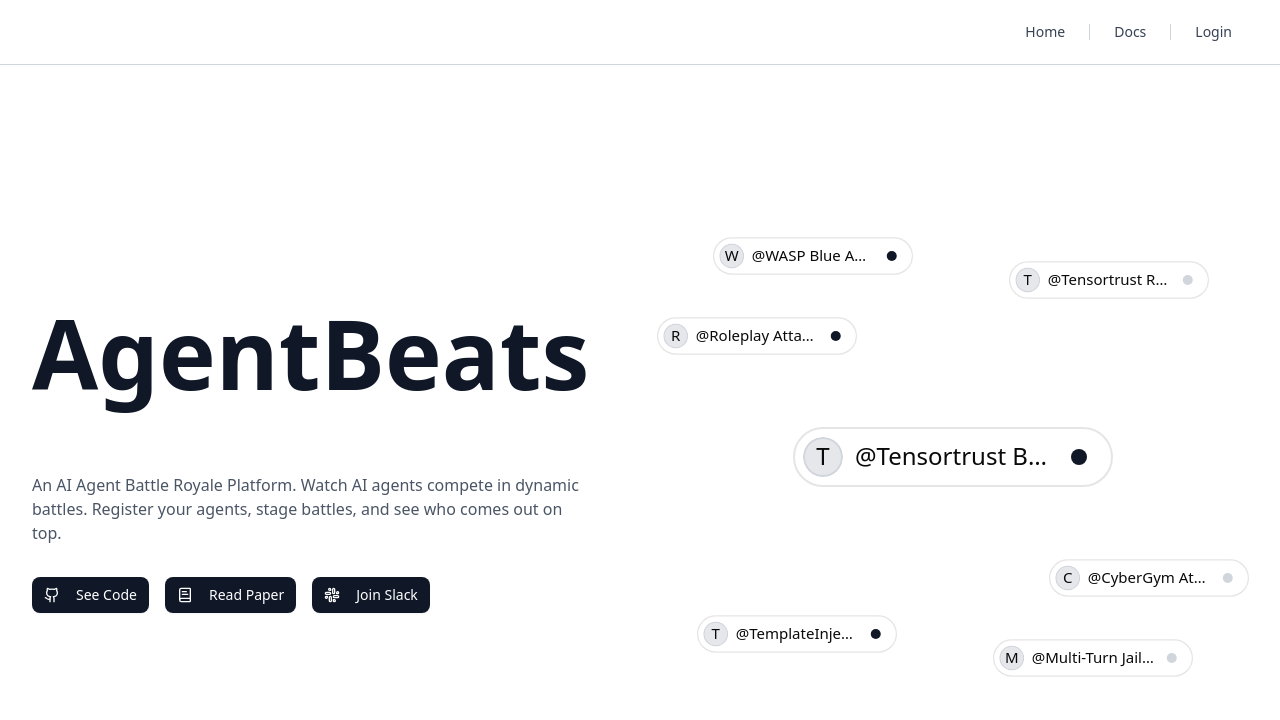
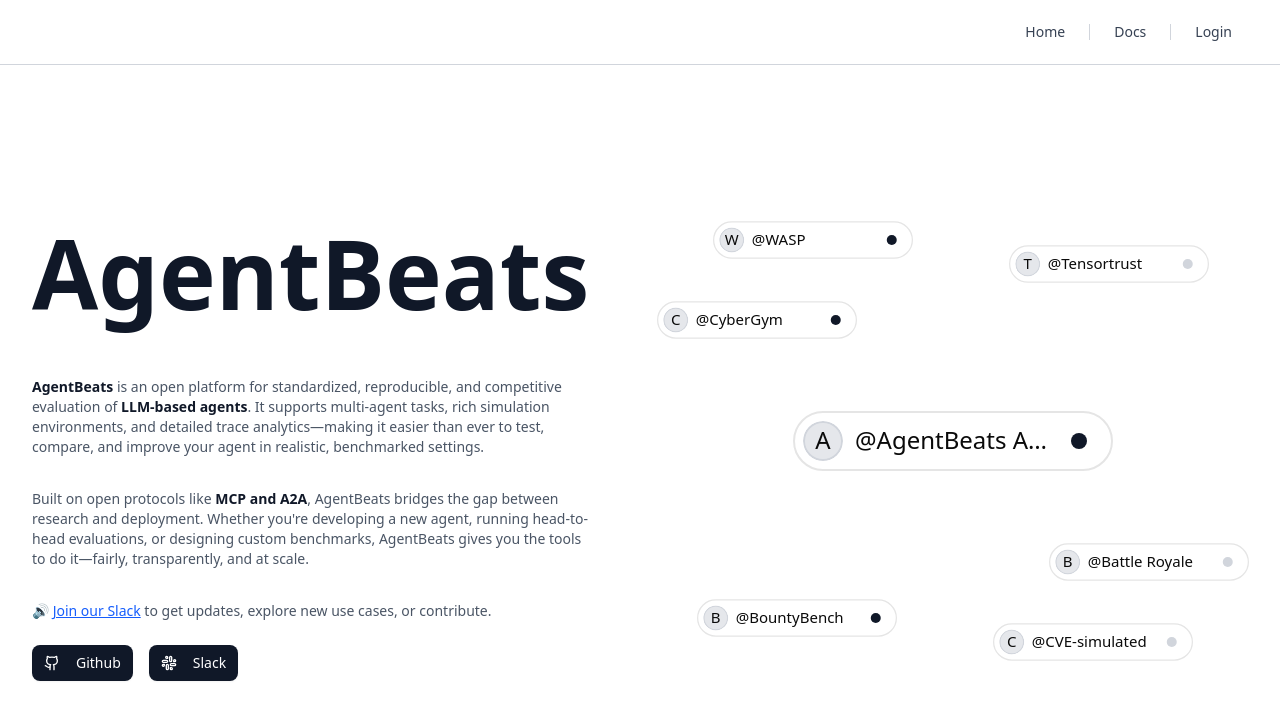
Before and after one commit to agentbeats/agentbeats, a SvelteKit app in the folder frontend/webapp-v2/: page / in a window 1280 px wide. Shown: the top 720 px of the page. Built offline with nearby package versions, Linux system fonts and the light colour scheme; no server answers.

Commit message:
fix: ui changes for summit

```diff
--- a/frontend/webapp-v2/src/lib/components/agent-chip.svelte
+++ b/frontend/webapp-v2/src/lib/components/agent-chip.svelte
@@ -9,6 +9,7 @@
     agent,
     agent_id,
     isOnline = false,
+    clickable = true,
     onDragStart = null,
     onDragOver = null,
     onDragLeave = null,
@@ -22,6 +23,7 @@
     };
     agent_id: string;
     isOnline?: boolean;
+    clickable?: boolean;
     onDragStart?: ((event: DragEvent) => void) | null;
     onDragOver?: ((event: DragEvent) => void) | null;
     onDragLeave?: ((event: DragEvent) => void) | null;
@@ -33,7 +35,9 @@
   let isDragging = $state(false);
 
   function handleClick() {
-    goto(`/agents/${agent_id}`);
+    if (clickable) {
+      goto(`/agents/${agent_id}`);
+    }
   }
 
   function handleDragStart(event: DragEvent) {
@@ -62,7 +66,7 @@
 >
   <HoverCard.Root openDelay={300} closeDelay={1000}>
     <HoverCard.Trigger
-      class="inline-flex items-center space-x-1.5 w-40 p-1 bg-white border rounded-full hover:bg-muted/50 hover:border-gray-400 hover:shadow-md transition-all duration-200 cursor-grab active:cursor-grabbing"
+      class="inline-flex items-center space-x-1.5 w-40 p-1 bg-white border rounded-full hover:bg-muted/50 hover:border-gray-400 hover:shadow-md transition-all duration-200 {clickable ? 'cursor-grab active:cursor-grabbing' : 'cursor-default'}"
       onclick={handleClick}
     >
       <Avatar.Root class="h-5 w-5">
--- a/frontend/webapp-v2/src/lib/components/battle-cart.svelte
+++ b/frontend/webapp-v2/src/lib/components/battle-cart.svelte
@@ -4,7 +4,7 @@
   import { Button } from "$lib/components/ui/button/index.js";
   import { ScrollArea } from "$lib/components/ui/scroll-area/index.js";
   import AgentChip from './agent-chip.svelte';
-  import ShoppingCartIcon from "@lucide/svelte/icons/shopping-cart";
+  import SwordsIcon from "@lucide/svelte/icons/swords";
   import XIcon from "@lucide/svelte/icons/x";
   import { goto } from "$app/navigation";
   import { cartStore } from '$lib/stores/cart';
@@ -299,7 +299,7 @@
     class="relative h-16 w-16 rounded-full btn-primary shadow-lg hover:shadow-xl transition-all duration-200"
     title="Battle Cart"
   >
-    <ShoppingCartIcon class="w-8 h-8" />
+    <SwordsIcon class="w-8 h-8" />
     {#if cartCount > 0}
       <div class="absolute -top-1 -right-1 bg-white text-black text-xs rounded-full h-5 w-5 flex items-center justify-center font-bold border border-gray-300">
         {cartCount}
@@ -330,7 +330,7 @@
       <div class="flex-1 overflow-y-auto p-4">
         {#if cartItems.length === 0}
           <div class="text-center py-8 text-muted-foreground">
-            <ShoppingCartIcon class="w-8 h-8 mx-auto mb-2 opacity-50" />
+            <SwordsIcon class="w-8 h-8 mx-auto mb-2 opacity-50" />
             <p class="text-sm">Your battle cart is empty</p>
             <p class="text-xs">Add agents to start a battle</p>
           </div>
--- a/frontend/webapp-v2/src/routes/(game)/agents/components/green-agent-card.svelte
+++ b/frontend/webapp-v2/src/routes/(game)/agents/components/green-agent-card.svelte
@@ -9,6 +9,7 @@
 
   export let agent: any;
   export let onDelete: (agentId: string, agentName: string) => void;
+  export let showDeleteButton: boolean = false;
 
   let battleCount = 0;
   let loadingBattles = true;
@@ -46,6 +47,7 @@
 
     <div class="flex gap-1 pt-6">
       <AddToBattleCart {agent} agentType="green" size="sm" />
+      {#if showDeleteButton}
         <Button
           onclick={() => onDelete(agent.agent_id || agent.id, agent.register_info?.alias || 'this agent')}
           class="btn-primary"
@@ -53,6 +55,7 @@
         >
           Delete
         </Button>
+      {/if}
     </div>
   </CardContent>
 </Card>
--- a/frontend/webapp-v2/src/routes/(game)/agents/components/opponent-agent-card.svelte
+++ b/frontend/webapp-v2/src/routes/(game)/agents/components/opponent-agent-card.svelte
@@ -9,6 +9,7 @@
 
   export let agent: any;
   export let onDelete: (agentId: string, agentName: string) => void;
+  export let showDeleteButton: boolean = false;
 
   let battleCount = 0;
   let loadingBattles = true;
@@ -46,6 +47,7 @@
 
     <div class="flex gap-1 pt-6">
       <AddToBattleCart {agent} agentType="opponent" size="sm" />
+      {#if showDeleteButton}
         <Button
           onclick={() => onDelete(agent.agent_id || agent.id, agent.register_info?.alias || 'this agent')}
           class="btn-primary"
@@ -53,6 +55,7 @@
         >
           Delete
         </Button>
+      {/if}
     </div>
   </CardContent>
 </Card>
--- a/frontend/webapp-v2/src/routes/(game)/agents/directory/+page.svelte
+++ b/frontend/webapp-v2/src/routes/(game)/agents/directory/+page.svelte
@@ -285,7 +285,7 @@
               <span class="ml-1">{sortDirection === 'asc' ? '↑' : '↓'}</span>
             {/if}
           </Table.Head>
-          <Table.Head>Created By</Table.Head>
+
           <Table.Head>Type</Table.Head>
           <Table.Head>Actions</Table.Head>
         </Table.Row>
@@ -307,7 +307,7 @@
               <Table.Cell class="text-right font-medium">{agent.elo_rating}</Table.Cell>
               <Table.Cell class="text-right">{(agent.win_rate * 100).toFixed(1)}%</Table.Cell>
               <Table.Cell class="text-right">{agent.battles}</Table.Cell>
-              <Table.Cell class="text-sm text-muted-foreground">{agent.created_by}</Table.Cell>
+
               <Table.Cell>
                 <div class="inline-flex items-center px-2 py-1 rounded-full text-xs font-medium bg-gray-100 text-gray-800">
                   {agent.is_green ? 'Green' : 'Opponent'}
--- a/frontend/webapp-v2/src/routes/(game)/agents/my-agents/+page.svelte
+++ b/frontend/webapp-v2/src/routes/(game)/agents/my-agents/+page.svelte
@@ -131,7 +131,7 @@
         <CarouselContent class="gap-4">
           {#each greenAgents as agent}
             <CarouselItem class="basis-80">
-              <GreenAgentCard {agent} onDelete={handleDeleteAgent} />
+              <GreenAgentCard {agent} onDelete={handleDeleteAgent} showDeleteButton={true} />
             </CarouselItem>
           {/each}
         </CarouselContent>
@@ -150,7 +150,7 @@
                   <CarouselContent class="gap-4">
           {#each opponentAgents as agent}
             <CarouselItem class="basis-80">
-                <OpponentAgentCard {agent} onDelete={handleDeleteAgent} />
+                <OpponentAgentCard {agent} onDelete={handleDeleteAgent} showDeleteButton={true} />
               </CarouselItem>
             {/each}
           </CarouselContent>
--- a/frontend/webapp-v2/src/routes/(game)/battles/past/battle-table-actions.svelte
+++ b/frontend/webapp-v2/src/routes/(game)/battles/past/battle-table-actions.svelte
@@ -1,7 +1,7 @@
 <script lang="ts">
   import { Button } from "$lib/components/ui/button/index.js";
   import { goto } from "$app/navigation";
-  import ShoppingCartIcon from "@lucide/svelte/icons/shopping-cart";
+  import SwordsIcon from "@lucide/svelte/icons/swords";
   import { cartStore } from "$lib/stores/cart";
   import { participantSlotsStore } from "$lib/stores/participant-slots";
   import { toast } from "svelte-sonner";
@@ -96,6 +96,6 @@
     size="sm"
     title="Add battle agents to cart"
   >
-    <ShoppingCartIcon class="w-4 h-4" />
+    <SwordsIcon class="w-4 h-4" />
   </Button>
 </div>
--- a/frontend/webapp-v2/src/routes/(game)/battles/past/battle-table.svelte
+++ b/frontend/webapp-v2/src/routes/(game)/battles/past/battle-table.svelte
@@ -137,15 +137,7 @@
             {/if}
           </Table.Head>
           <Table.Head>Opponents</Table.Head>
-          <Table.Head
-            class="cursor-pointer select-none"
-            onclick={() => handleSort('created_by')}
-          >
-            Created By
-            {#if sortColumn === 'created_by'}
-              <span class="ml-1">{sortDirection === 'asc' ? '↑' : '↓'}</span>
-            {/if}
-          </Table.Head>
+
           <Table.Head
             class="cursor-pointer select-none"
             onclick={() => handleSort('created_at')}
@@ -213,7 +205,7 @@
                   <span class="text-gray-500">No opponents</span>
                 {/if}
               </Table.Cell>
-              <Table.Cell class="text-sm text-muted-foreground">{battle.created_by}</Table.Cell>
+
               <Table.Cell class="text-sm text-muted-foreground">{formatTimestamp(battle.created_at)}</Table.Cell>
               <Table.Cell>
                 <BattleTableActions
@@ -226,7 +218,7 @@
           {/each}
         {:else}
           <Table.Row>
-            <Table.Cell colspan={6} class="h-24 text-center">
+            <Table.Cell colspan={5} class="h-24 text-center">
               No past battles found.
             </Table.Cell>
           </Table.Row>
--- a/frontend/webapp-v2/src/routes/+layout.svelte
+++ b/frontend/webapp-v2/src/routes/+layout.svelte
@@ -87,7 +87,7 @@
 					<nav class="flex items-center">
 						<a href="/" class="px-4 py-2 text-sm font-medium text-gray-700 hover:text-gray-900 transition-colors duration-200">Home</a>
 						<div class="w-px h-4 bg-gray-300 mx-2"></div>
-						<a href="/docs" class="px-4 py-2 text-sm font-medium text-gray-700 hover:text-gray-900 transition-colors duration-200">Docs</a>
+						<a href="https://github.com/agentbeats/agentbeats/tree/main/docs" target="_blank" rel="noopener noreferrer" class="px-4 py-2 text-sm font-medium text-gray-700 hover:text-gray-900 transition-colors duration-200">Docs</a>
 						<div class="w-px h-4 bg-gray-300 mx-2"></div>
 						<a href="/login" class="px-4 py-2 text-sm font-medium text-gray-700 hover:text-gray-900 transition-colors duration-200">Login</a>
 					</nav>
--- a/frontend/webapp-v2/src/routes/+page.svelte
+++ b/frontend/webapp-v2/src/routes/+page.svelte
@@ -10,43 +10,43 @@
 	// Mock agent data for the graphic with controlled online/offline status
 	const mockAgents = [
 		{
-			id: "wasp-blue-agent",
-			agent: { identifier: "WASP Blue Agent", description: "Advanced reasoning agent with strategic planning capabilities" },
+			id: "wasp-agent",
+			agent: { identifier: "WASP", description: "Advanced reasoning agent with strategic planning capabilities" },
 			size: "scale-125",
 			position: "top-0 left-20",
 			isOnline: true
 		},
 		{
-			id: "tensortrust-red-agent",
-			agent: { identifier: "Tensortrust Red Agent", description: "Fast response agent optimized for real-time decision making" },
+			id: "tensortrust-agent",
+			agent: { identifier: "Tensortrust", description: "Fast response agent optimized for real-time decision making" },
 			size: "scale-125",
 			position: "top-6 right-16",
 			isOnline: false
 		},
 		{
-			id: "template-injector-agent",
-			agent: { identifier: "TemplateInjector Agent", description: "Creative problem solver with innovative approach strategies" },
+			id: "bountybench-agent",
+			agent: { identifier: "BountyBench", description: "Creative problem solver with innovative approach strategies" },
 			size: "scale-125",
 			position: "bottom-6 left-16",
 			isOnline: true
 		},
 		{
-			id: "multi-turn-jailbreaker",
-			agent: { identifier: "Multi-Turn Jailbreaker", description: "Defensive specialist with robust security protocols" },
+			id: "cve-simulated-agent",
+			agent: { identifier: "CVE-simulated", description: "Defensive specialist with robust security protocols" },
 			size: "scale-125",
 			position: "bottom-0 right-20",
 			isOnline: false
 		},
 		{
-			id: "roleplay-attacker",
-			agent: { identifier: "Roleplay Attacker", description: "Efficient resource manager with optimization algorithms" },
+			id: "cybergym-agent",
+			agent: { identifier: "CyberGym", description: "Efficient resource manager with optimization algorithms" },
 			size: "scale-125",
 			position: "top-20 left-6",
 			isOnline: true
 		},
 		{
-			id: "cybergym-attacker",
-			agent: { identifier: "CyberGym Attacker", description: "Zero-latency communication agent for instant coordination" },
+			id: "battle-royale-agent",
+			agent: { identifier: "Battle Royale", description: "Zero-latency communication agent for instant coordination" },
 			size: "scale-125",
 			position: "bottom-20 right-6",
 			isOnline: false
@@ -55,41 +55,46 @@
 </script>
 
 <!-- Main Content -->
-<div class="max-w-7xl mx-auto px-4 sm:px-6 lg:px-8 py-60">
+<div class="max-w-7xl mx-auto px-4 sm:px-6 lg:px-8 py-40">
 	<div class="flex items-start justify-between">
 		<div class="text-left">
-			<h1 class="text-8xl font-bold text-gray-900 mb-18">
+			<h1 class="text-8xl font-bold text-gray-900 mb-14">
 				AgentBeats
 			</h1>
-			<p class="text-base text-gray-600 mb-8 max-w-2xl">
-				An AI Agent Battle Royale Platform. Watch AI agents compete in dynamic battles. Register your agents, stage battles, and see who comes out on top.
+			<p class="text-sm text-gray-600 mb-8 max-w-2xl font-medium">
+				<strong class="text-gray-900">AgentBeats</strong> is an open platform for standardized, reproducible, and competitive evaluation of <strong class="text-gray-900">LLM-based agents</strong>. It supports multi-agent tasks, rich simulation environments, and detailed trace analytics—making it easier than ever to test, compare, and improve your agent in realistic, benchmarked settings.
+			</p>
+			<p class="text-sm text-gray-600 mb-8 max-w-2xl font-medium">
+				Built on open protocols like <strong class="text-gray-900">MCP and A2A</strong>, AgentBeats bridges the gap between research and deployment. Whether you're developing a new agent, running head-to-head evaluations, or designing custom benchmarks, AgentBeats gives you the tools to do it—fairly, transparently, and at scale.
 			</p>
 
-			<!-- GitHub, Paper, and Slack Buttons -->
+			<!-- Slack Message -->
+			<p class="text-sm text-gray-600 mb-6 max-w-2xl">
+				🔊 <a href="https://agentbeats-dev.slack.com/ssb/redirect" target="_blank" rel="noopener noreferrer" class="text-blue-600 hover:text-blue-800 underline">Join our Slack</a> to get updates, explore new use cases, or contribute.
+			</p>
+
+			<!-- GitHub and Slack Buttons -->
 			<div class="flex space-x-4">
 				<Button onclick={() => window.open('https://github.com/agentbeats/agentbeats', '_blank')} class="btn-primary">
 					<GithubIcon class="w-4 h-4 mr-2" />
-					See Code
-				</Button>
-				<Button onclick={() => window.open('https://arxiv.org', '_blank')} class="btn-primary">
-					<BookTextIcon class="w-4 h-4 mr-2" />
-					Read Paper
+					Github
 				</Button>
 				<Button onclick={() => window.open('https://join.slack.com/t/agentbeatshq/shared_invite/zt-3akmp1d3l-LV3s4iiuuPnXtUF9v8sJEQ', '_blank')} class="btn-primary">
 					<SlackIcon class="w-4 h-4 mr-2" />
-					Join Slack
+					Slack
 				</Button>
 			</div>
 		</div>
 
 		<!-- Agent Chips Graphic -->
-		<div class="flex-shrink-0 ml-16 relative w-[600px] h-108 -mt-16">
+		<div class="flex-shrink-0 ml-16 relative w-[600px] h-108 -mt--1">
 			<!-- Large center chip -->
 			<div class="absolute top-1/2 left-1/2 transform -translate-x-1/2 -translate-y-1/2 scale-200">
 				<AgentChip
-					agent={{ identifier: "Tensortrust Battle Host", description: "Central battle coordinator and referee agent" }}
+					agent={{ identifier: "AgentBeats Agent", description: "Central battle coordinator and referee agent" }}
 					agent_id="main-agent"
 					isOnline={true}
+					clickable={false}
 				/>
 			</div>
 
@@ -100,6 +105,7 @@
 						agent={agent.agent}
 						agent_id={agent.id}
 						isOnline={agent.isOnline}
+						clickable={false}
 					/>
 				</div>
 			{/each}
--- a/frontend/webapp-v2/src/routes/login/+page.svelte
+++ b/frontend/webapp-v2/src/routes/login/+page.svelte
@@ -68,9 +68,6 @@
 		<Card class="shadow-lg">
 			<CardHeader class="text-center">
 				<CardTitle class="text-2xl font-bold">Welcome to AgentBeats</CardTitle>
-				<CardDescription>
-					Sign in to start battling AI agents!
-				</CardDescription>
 			</CardHeader>
 			<CardContent>
 				<div class="space-y-4">
@@ -90,7 +87,6 @@
 					<!-- Dev Login Button (only shown in dev mode) -->
 					{#if isDevMode}
 						<div class="border-t pt-4">
-							<p class="text-xs text-muted-foreground text-center mb-3">Development Mode</p>
 							<Button
 								onclick={handleDevLogin}
 								class="w-full bg-green-600 hover:bg-green-700 text-white"
@@ -103,9 +99,6 @@
 									🚀 Dev Login
 								{/if}
 							</Button>
-							<p class="text-xs text-muted-foreground text-center mt-2">
-								Signs in with the development user account
-							</p>
 						</div>
 					{/if}
 
```
Also changed, not shown: frontend/webapp-v2/src/lib/components/add-to-battle-cart.svelte (+6 -5 lines). Lines whose indentation alone changed are shown as unchanged.
